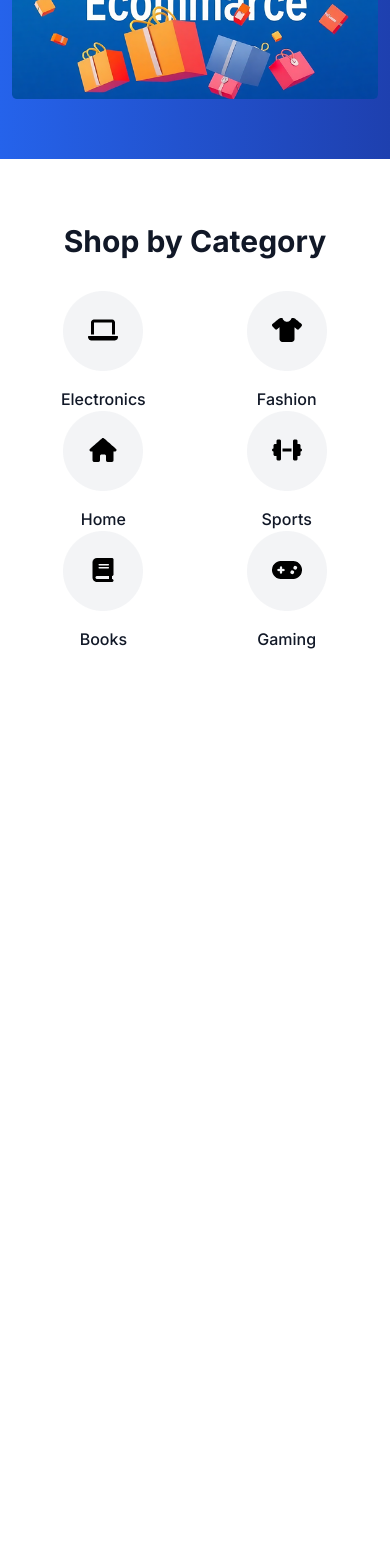
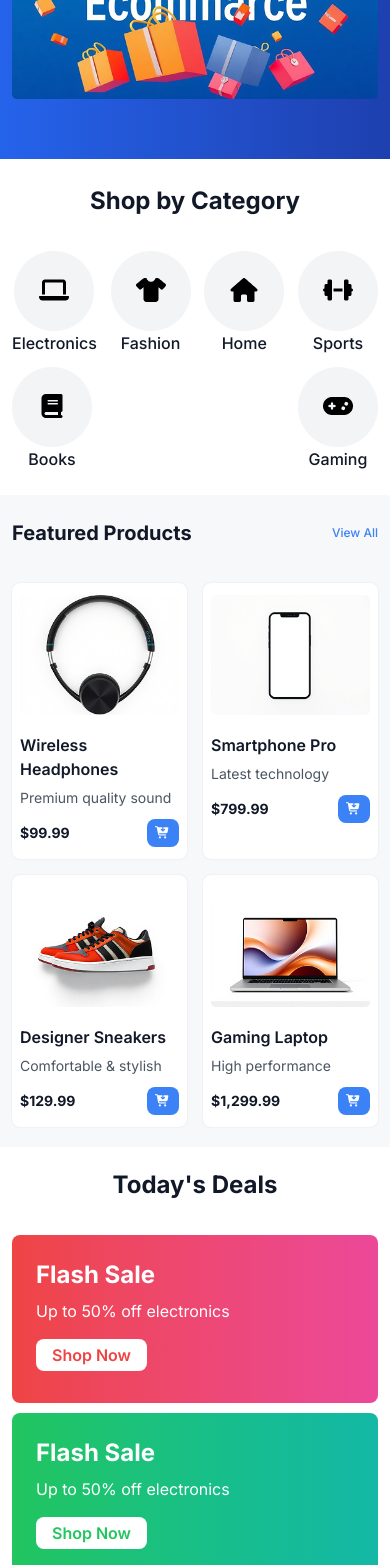
Before and after one commit to imam-programmer/ShopHub-E-commerce, a React (Vite) app: page / in a window 390 px wide. Shown: the part 432-1997 px from the top of the page. Before the commit the page ends 1083 px from the top, so only its background shows below. Built offline with nearby package versions, Linux system fonts and the light colour scheme.

Commit message:
Deal part small device responsive done

```diff
--- a/src/App.jsx
+++ b/src/App.jsx
@@ -12,8 +12,8 @@ const App = () => {
    <Header/>
    <Banner/>
    <Category/>
-   {/* <Featured/> */}
-   {/* <Deal/> */}
+   <Featured/>
+   <Deal/>
    {/* <Footer/> */}
     </>
   )
--- a/src/components/Category.jsx
+++ b/src/components/Category.jsx
@@ -3,10 +3,10 @@ import Ctabox from './Ctabox'
 
 const Category = () => {
   return (
-    <section className='pt-16 pb-16 h-79'>
+    <section className='md:pt-16 md:pb-16 h-79 pt-6'>
 <div className="container">
-    <h2 className='text-[30px] font-bold font-inter leading-9 text-[#111827] text-center pb-8'>Shop by Category</h2>
-<div className='flex justify-between flex-wrap'>
+    <h2 className='md:text-[30px] text-2xl font-bold font-inter leading-9 text-[#111827] text-center pb-8'>Shop by Category</h2>
+<div className='flex justify-between flex-wrap gap-3 md:gap-0'>
 <Ctabox img="./image/ctagori-img-1.png" p="Electronics"/>
 <Ctabox img="./image/ctagori-img-2.png" p="Fashion"/>
 <Ctabox img="./image/ctagori-img-3.png" p="Home"/>
--- a/src/components/Ctabox.jsx
+++ b/src/components/Ctabox.jsx
@@ -3,7 +3,7 @@ import React from 'react'
 const Ctabox = (props) => {
 
   return (
-   <div className='h-30 w-[182.66px] flex flex-col items-center justify-between'>
+   <div className='md:h-30 md:w-[182.66px] flex flex-col items-center justify-between'>
     <img src={props.img} alt=""  />
     <p className='font-inter leading-6 text-[16px] font-medium text-[#111827]'>{props.p}</p>
    </div>
--- a/src/components/Deal.jsx
+++ b/src/components/Deal.jsx
@@ -3,10 +3,10 @@ import Dealbox from './Dealbox'
 
 const Deal = () => {
   return (
-    <section className='pt-16  h-91'>
+    <section className='md:pt-16  pt-5 h-91'>
       <div className="container">
-      <h2 className='text-[30px] leading-9 font-inter font-bold text-[#111827] text-center mb-8'>Today's Deals</h2>
-      <div className='flex justify-between'>
+      <h2 className='md:text-[30px] text-2xl leading-9 font-inter font-bold text-[#111827] text-center mb-8'>Today's Deals</h2>
+      <div className='flex md:justify-between gap-2.5 justify-center flex-wrap sm:flex-nowrap'>
       <Dealbox bg="bg-gradient-to-r from-[#EF4444] to-[#EC4899]" color="#EF4444"/>
       <Dealbox bg="bg-gradient-to-r from-[#22C55E] to-[#14B8A6]" color="#22C55E"/>
       <Dealbox bg="bg-gradient-to-r from-[#A855F7] to-[#6366F1]" color="#A855F7"/>
--- a/src/components/Dealbox.jsx
+++ b/src/components/Dealbox.jsx
@@ -3,10 +3,10 @@ import React from 'react'
 const Dealbox = ({bg,color}) => {
 
   return (
-    <div className={`h-42 w-[389.33px] p-6  rounded-lg  ${bg}`}>
+    <div className={`h-42 w-full xs:w-55 md:w-[389.33px] xs:p-4 p-6 sm:p-6 rounded-lg  ${bg}`}>
         <h3 className='text-[24px] font-bold font-inter leading-8 text-[#FFFFFF] mb-2'>Flash Sale</h3>
         <p className='text-[16px] font-normal font-inter leading-6 text-[#FFFFFF] mb-4'>Up to 50% off electronics</p>
-        <button style={{color:color}} className=' text-btnColor  text-[16px] font-inter font-semibold pt-2.5 pb-2.5 pr-6 pl-6 bg-[#FFFFFF] rounded-lg'>Shop Now</button>
+        <button style={{color:color}} className=' text-btnColor  text-[16px] font-inter font-semibold md:py-2.5 md:px-6 px-4 py-1 bg-[#FFFFFF] rounded-lg'>Shop Now</button>
       </div>
   )
 }
--- a/src/components/Featubox.jsx
+++ b/src/components/Featubox.jsx
@@ -2,13 +2,13 @@ import React from 'react'
 
 const Featubox = (props) => {
   return (
-    <div className='h-86 w-71.5  p-4 box-border rounded-lg  shadow-box bg-[#FFFFFF]'>
+    <div className='md:h-86 md:w-71.5  md:p-4 px-2 py-3  box-border rounded-lg  shadow-box bg-[#FFFFFF]'>
 <img src={props.img} alt="" className='block  mx-auto'/>
 <h4 className='font-inter text-[16px] font-semibold text-[#111827] mt-4.5 mb-1.5'>{props.title}</h4>
 <p className='font-inter font-normal text-[14px] text-[#4B5563] mb-2.75'>{props.p}</p>
 <div className='flex justify-between'>
-    <h3 className='font-inter font-bold text-[20px] leading-7 text-[#111827]'>{props.price}</h3>
-    <i class="fa-solid fa-cart-arrow-down  bg-[#3B82F6] text-[#FFFFFF] pr-9 pl-4 pt-2.5 pb-2.5 rounded-lg" ></i>
+    <h3 className='font-inter font-bold text-[14px] md:text-[20px] leading-7 text-[#111827]'>{props.price}</h3>
+    <i class="fa-solid fa-cart-arrow-down  bg-[#3B82F6] text-[#FFFFFF] pr-6 md:text-base text-[12px] pl-2 pb-2 pt-2 md:pr-9 md:pl-4 md:pt-2.5 md:pb-2.5 rounded-lg" ></i>
 </div>
     </div>
   )
--- a/src/components/Featured.jsx
+++ b/src/components/Featured.jsx
@@ -3,13 +3,13 @@ import Featubox from './Featubox'
 
 const Featured = () => {
   return (
-    <section className='pt-16 h-135 bg-[rgba(229,231,235,.3)]'>
+    <section className='md:pt-16 pt-5 mt-5 md:mt-0 md:h-135 pb-5 md:pb-0  bg-[rgba(229,231,235,.3)]'>
         <div className="container">
             <div className='flex justify-between mb-8'>
-           <h2 className='text-[30px] font-inter font-bold leading-9 text-[#111827]'>Featured Products</h2>
-           <button className='text-[#3B82F6] text-[16px] font-medium font-inter leading-6' >View All</button>
+           <h2 className='md:text-[30px] text-xl font-inter font-bold leading-9 text-[#111827]'>Featured Products</h2>
+           <button className='text-[#3B82F6] md:text-[16px] text-[12px] font-medium font-inter leading-6' >View All</button>
             </div>
-            <div className='flex justify-between '>
+            <div className='grid md:grid-cols-4 grid-cols-2  gap-4 justify-between'>
             <Featubox img="./image/feature-img-1.png" title="Wireless Headphones" p="Premium quality sound" price="$99.99"/>
             <Featubox img="./image/feature-img-2.png" title="Smartphone Pro" p="Latest technology" price="$799.99"/>
             <Featubox img="./image/feature-img-3.png" title="Designer Sneakers" p="Comfortable & stylish" price="$129.99"/>
@@ -19,5 +19,5 @@ const Featured = () => {
     </section>
   )
 }
-
+// flex justify-between flex-wrap gap-2
 export default Featured
--- a/src/index.css
+++ b/src/index.css
@@ -43,3 +43,6 @@
 /* ===============heru start================= */
 
 /* ==================heru end===================== */
+@theme {
+  --breakpoint-xs: 30rem;
+}
```
